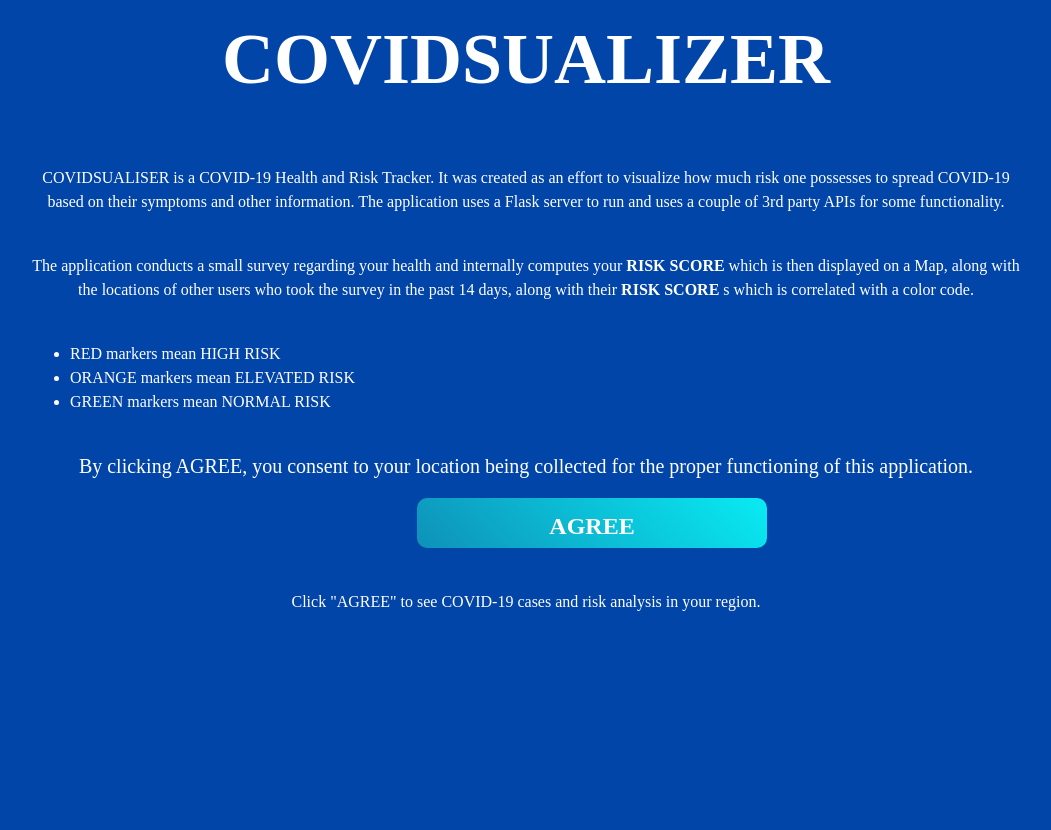
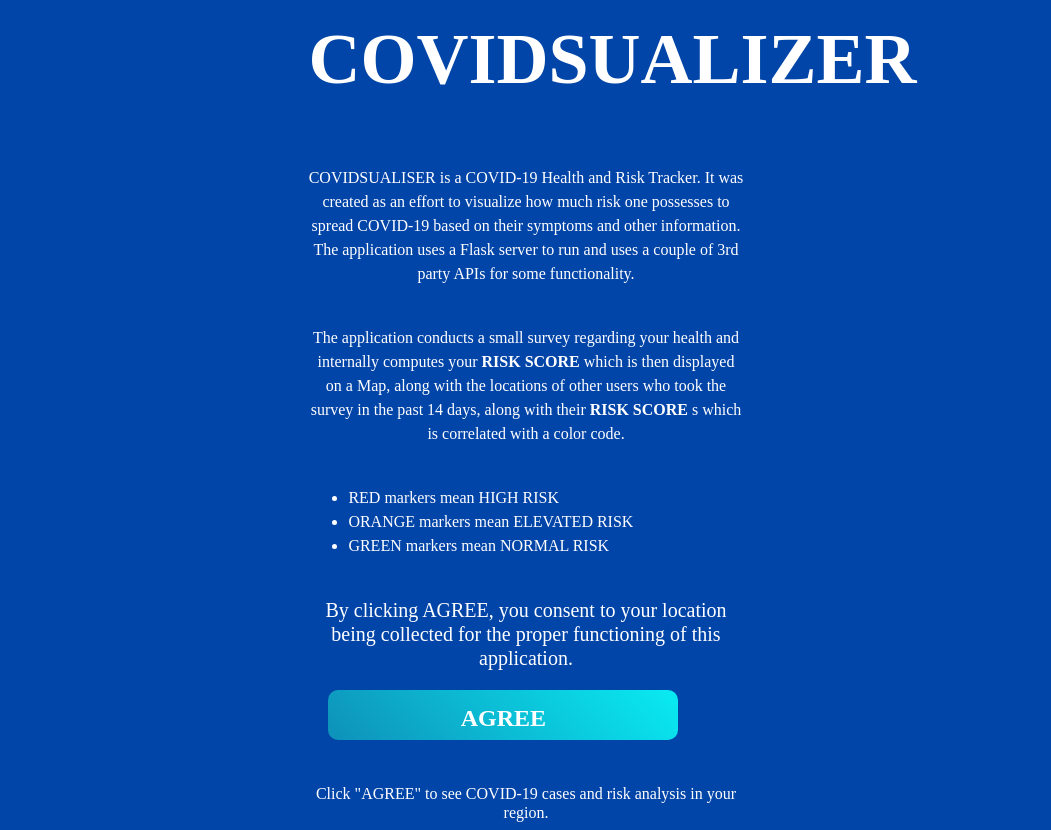
Before and after one commit to robin-rrt/covidsualiser, a Flask app: page /approve in a window 1280 px wide. Shown: the whole page, without its empty margins (114-1165 px from the left). Before the commit the page ends 611 px from the top, so only its background shows below. Run offline with Flask 2, Linux system fonts and the light colour scheme; some libraries are stand-ins or nearby versions.

Commit message:
initial commit

```diff
--- a/static/style.css
+++ b/static/style.css
@@ -9,7 +9,7 @@
   }
 
   header {
-    padding: 5px;
+    padding: 5px 0px 5px 0px;
     text-align: center;
     font-family: 'Montserrat';
     font-weight: bold;
@@ -205,8 +205,7 @@
 
 
   #div-approve {
-    margin-left: 37%;
-    margin-right: 37%;
+    text-align: center;
   }
 
   #button-approve {
@@ -216,8 +215,8 @@
   }
 
   .info {
-    padding-left: 5rem;
-    padding-right: 5rem;
-    margin-left: 4rem;
-    margin-right: 4rem;
+    padding-left: 33%;
+    padding-right: 33%;
+    /* margin-left: 4rem;
+    margin-right: 4rem; */
   }
--- a/templates/approve.html
+++ b/templates/approve.html
@@ -25,10 +25,10 @@
     </script> -->
 
 </head>
+<header>
+    COVIDSUALIZER
+</header>
 <body class = "info text-white" style="background:#0245a8; text-align: center;" >
-    <header>
-        COVIDSUALIZER
-    </header>
     <br><br>
     <p>
         COVIDSUALISER is a COVID-19 Health and Risk Tracker. It was created as an effort to visualize how much risk one
```
